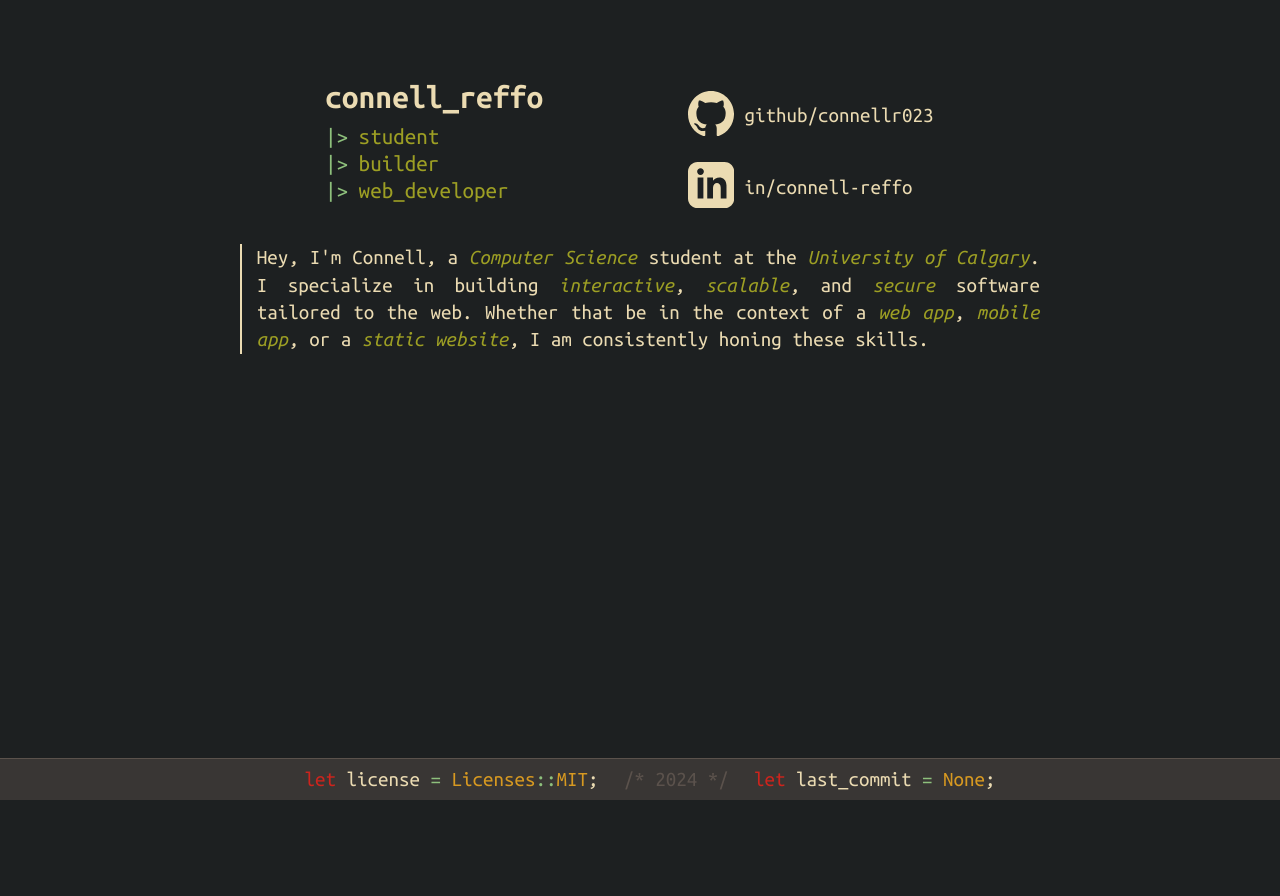
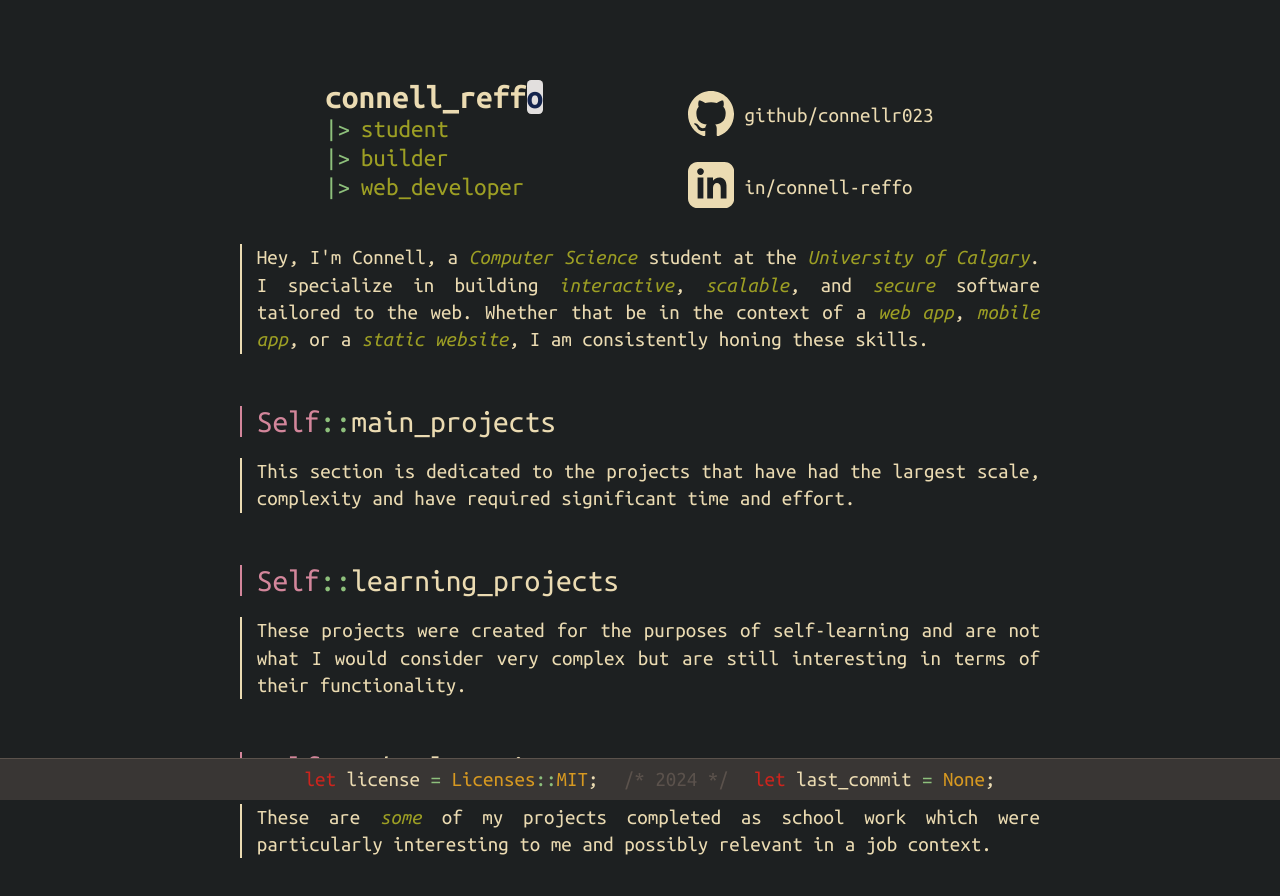
Before and after one commit to connellr023/connellr023.github.io, a SvelteKit app: page / in a window 1280 px wide. Shown: the top 896 px of the page. Before the commit the page ends 800 px from the top, so only its background shows below. Built offline with nearby package versions, Linux system fonts and the light colour scheme; no server answers.

Commit message:
Wrote some stuff

```diff
--- a/src/lib/Greeting.svelte
+++ b/src/lib/Greeting.svelte
@@ -7,13 +7,7 @@ import LinkedIn from "./vector/LinkedIn.svelte"
 
 <div class="container">
     <div class="name-container">
-        <h1>
-            <TypeWriter
-                text="connell_reffo"
-                typeSpeed={90}
-                blinkSpeed={300}
-            />
-        </h1>
+        <h1><TypeWriter text="connell_reffo" /></h1>
         <ul>
             <li>student</li>
             <li>builder</li>
@@ -41,7 +35,7 @@ import LinkedIn from "./vector/LinkedIn.svelte"
 
 h1 {
     margin: 0;
-    margin-bottom: 0.5rem;
+    margin-bottom: 0.1rem;
     font-size: 1.6rem;
 }
 
@@ -75,7 +69,7 @@ div.name-container {
 
         li {
             color: $gruvbox-lime;
-            font-size: 1.1rem;
+            font-size: 1.2rem;
 
             &:before {
                 color: $gruvbox-green;
--- /dev/null
+++ b/src/lib/SectionTitle.svelte
@@ -0,0 +1,13 @@
+<script lang="ts">
+export let title: string
+</script>
+
+<span class="token-pink">Self</span><span class="token-green">{"::"}</span>{title}
+
+<style lang="scss">
+h2 {
+    margin: 0;
+    margin-top: 2.5rem;
+    font-weight: normal;
+}
+</style>
--- a/src/lib/TypeWriter.svelte
+++ b/src/lib/TypeWriter.svelte
@@ -2,8 +2,8 @@
 import { onMount } from "svelte"
 
 export let text: string
-export let typeSpeed: number
-export let blinkSpeed: number
+export let typeSpeed: number = 110
+export let blinkSpeed: number = 300
 
 let current = 0
 let isBlinkVisible: boolean = true
--- a/src/routes/+page.svelte
+++ b/src/routes/+page.svelte
@@ -1,6 +1,8 @@
 <script>
 import Greeting from "$lib/Greeting.svelte"
 import Footer from "$lib/Footer.svelte"
+import TypeWriter from "$lib/TypeWriter.svelte"
+import SectionTitle from "$lib/SectionTitle.svelte"
 
 import "../styles/global.scss"
 </script>
@@ -8,11 +10,20 @@ import "../styles/global.scss"
 <main>
     <Greeting />
     <div class="content-container">
-        <p>
+        <p class="left-bar">
             Hey, I'm Connell, a <i>Computer Science</i> student at the <i>University of Calgary</i>.
             I specialize in building <i>interactive</i>, <i>scalable</i>, and <i>secure</i> software tailored to the web.
             Whether that be in the context of a <i>web app</i>, <i>mobile app</i>, or a <i>static website</i>, I am consistently honing these skills.
         </p>
+
+        <h2 class="left-bar pink"><SectionTitle title="main_projects" /></h2>
+        <p class="left-bar">{"This section is dedicated to the projects that have had the largest scale, complexity and have required significant time and effort."}</p>
+
+        <h2 class="left-bar pink"><SectionTitle title="learning_projects" /></h2>
+        <p class="left-bar">{"These projects were created for the purposes of self-learning and are not what I would consider very complex but are still interesting in terms of their functionality."}</p>
+
+        <h2 class="left-bar pink"><SectionTitle title="school_projects" /></h2>
+        <p class="left-bar">These are <i>some</i> of my projects completed as school work which were particularly interesting to me and possibly relevant in a job context.</p>
     </div>
 </main>
 <Footer />
@@ -31,8 +42,6 @@ main {
 }
 
 p {
-    border-left: 2px solid $gruvbox-white;
-    padding-left: 0.7rem;
     line-height: 1.3;
     text-align: justify;
 
@@ -41,11 +50,18 @@ p {
     }
 }
 
+h2 {
+    margin-top: 2.5rem;
+    margin-bottom: 0;
+    font-weight: normal;
+}
+
 div.content-container {
     @include fade-transform(
         $transform: translateY(1.3rem),
-        $children: 1,
+        $children: 20,
         $anim-delay: 0.1s,
+        $delay-step: 0.13s,
         $anim-id: 3
     );
 
--- a/src/styles/global.scss
+++ b/src/styles/global.scss
@@ -18,6 +18,15 @@ button {
     border: none;
 }
 
+.left-bar {
+    border-left: 2px solid $gruvbox-white;
+    padding-left: 0.7rem;
+
+    &.pink {
+        border-color: $gruvbox-pink;
+    }
+}
+
 .token-red {
     color: $gruvbox-red;
 }
--- a/src/styles/variables.scss
+++ b/src/styles/variables.scss
@@ -1,6 +1,6 @@
 $font: "Ubuntu Mono", monospace;
 
-$gruvbox-green: #8EC07C;
+$gruvbox-green: #8ec07c;
 $gruvbox-lime: #9d9f24;
 $gruvbox-blue: #458588;
 $gruvbox-yellow: #d79921;
@@ -9,7 +9,7 @@ $gruvbox-pink: #d3869b;
 $gruvbox-black: #1d2021;
 $gruvbox-white: #ebdbb2;
 $gruvbox-grey-1: #393634;
-$gruvbox-grey-2: #5B524C;
+$gruvbox-grey-2: #5b524c;
 
 $mobile-breakpoint: 460px;
 
```
